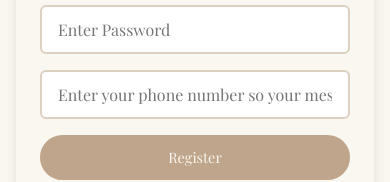
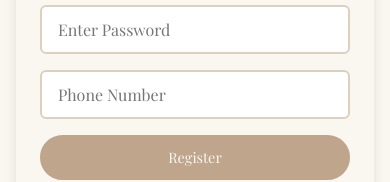
Before and after one commit to sudosurmrf/wedding, a React (Vite) app in the folder frontend/: page /login in a window 390 px wide. Both pictures are taken after a click on the button "Need an account? Sign up here". Shown: the part 472-654 px from the top of the page. Built offline with nearby package versions, Linux system fonts and the light colour scheme; no server answers.

Commit message:
fixed how phone numbers are sent to the server

```diff
--- a/frontend/src/components/LoginAndReg.jsx
+++ b/frontend/src/components/LoginAndReg.jsx
@@ -18,11 +18,13 @@ const LoginAndReg = () => {
   };
 
   const handleRegister = async () => {
-    await register(firstName, lastName, email, password, phone);
+    const cleanedPhone = phone.replace(/[\(\)\-\+]/g, "");
+    await register(firstName, lastName, email, password, cleanedPhone);
     setFirstName("");
     setLastName("");
     setEmail("");
     setPassword("");
+    setPhone('');
   };
 
   if (token) {
@@ -99,8 +101,8 @@ const LoginAndReg = () => {
               className="auth-input"
             />
             <input
-            type="phone"
-            placeholder="Enter your phone number so your messages are connected to your name!"
+            type="tel"
+            placeholder="Phone Number"
             value={phone}
             onChange={(e)=>setPhone(e.target.value)}
             className="auth-input"
```
